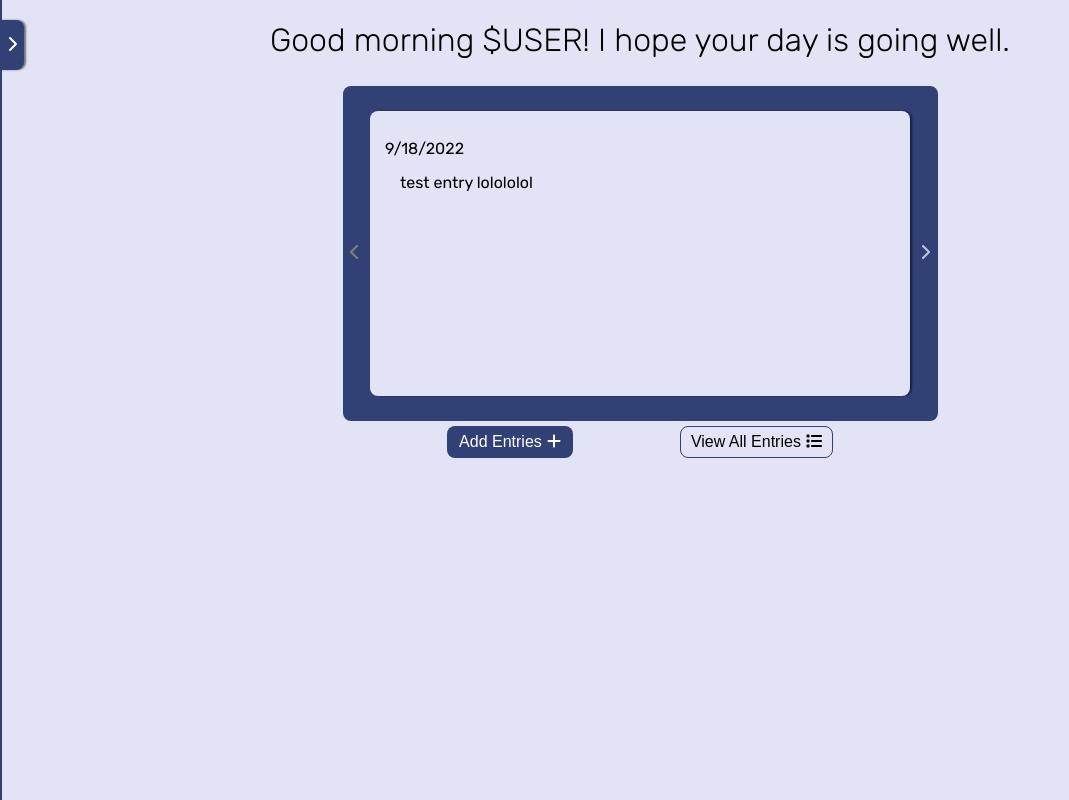
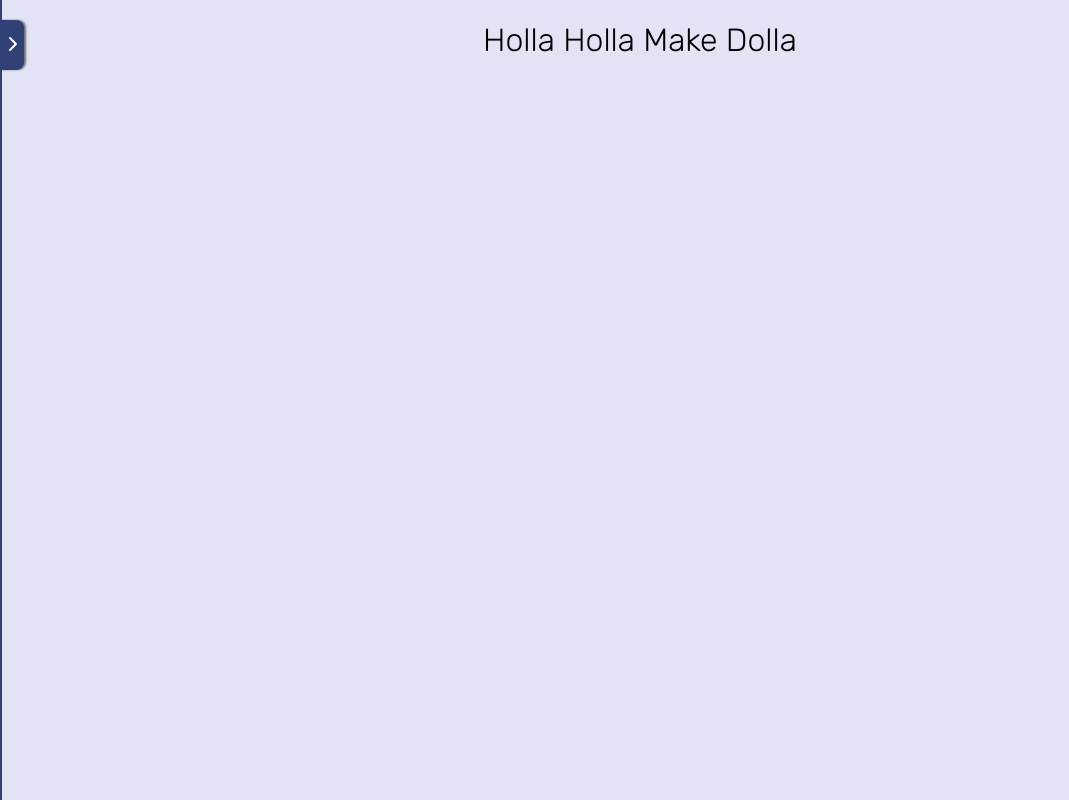
Before and after one commit to e-newton/gratitude-journal, a React (Create React App) app: page / in a window 1280 px wide. Both pictures are taken after a click on the button "View All Entries". Shown: the whole page, without its empty margins (0-1069 px from the left). Built offline with nearby package versions, Linux system fonts and the light colour scheme.

Commit message:
Able to switch to view entries view

```diff
--- a/src/app-main/AppMain.tsx
+++ b/src/app-main/AppMain.tsx
@@ -3,6 +3,7 @@ import AddEntriesView from "../add-entries-view/AddEntriesView";
 import { CarouselEntry } from "../Carousel/Carousel";
 import MainView from "../main-view/MainView";
 import { Sidebar } from "../Sidebar/Sidebar";
+import ViewEntriesView from "../view-entries-view/ViewEntriesView";
 import './AppMain.scss';
 
 export enum AppViewState {
@@ -62,6 +63,7 @@ function AppMain() {
             <div className={getClassName()} onTransitionEnd={changeView}>
                 {state.view === AppViewState.MainView && <MainView entries={entries} transition={startTransition}/>}
                 {state.view === AppViewState.AddingEntries && <AddEntriesView transition={startTransition}/>}
+                {state.view === AppViewState.ViewingAllEntries && <ViewEntriesView transition={startTransition}/>}
             </div>
         </div>
     )
--- a/src/main-view/MainView.tsx
+++ b/src/main-view/MainView.tsx
@@ -19,7 +19,7 @@ export default function MainView(props: MainViewProps) {
                     <span>Add Entries</span>
                     <FontAwesomeIcon icon={faPlus}></FontAwesomeIcon>
                 </button>
-                <button className="secondary">
+                <button className="secondary" onClick={() => props.transition(AppViewState.ViewingAllEntries)}>
                     <span>View All Entries</span>
                     <FontAwesomeIcon icon={faList}></FontAwesomeIcon>
                 </button>
--- a/src/view-entries-view/ViewEntriesView.tsx
+++ b/src/view-entries-view/ViewEntriesView.tsx
@@ -1 +1,12 @@
+import { AppViewState } from '../app-main/AppMain';
 import './ViewEntriesView.scss';
+
+type ViewEntriesViewProps = {
+    transition: (nextView: AppViewState) => void;
+}
+
+export default function ViewEntriesView(props: ViewEntriesViewProps) {
+    return (
+        <h1>Holla Holla Make Dolla</h1>
+    )
+}
```
